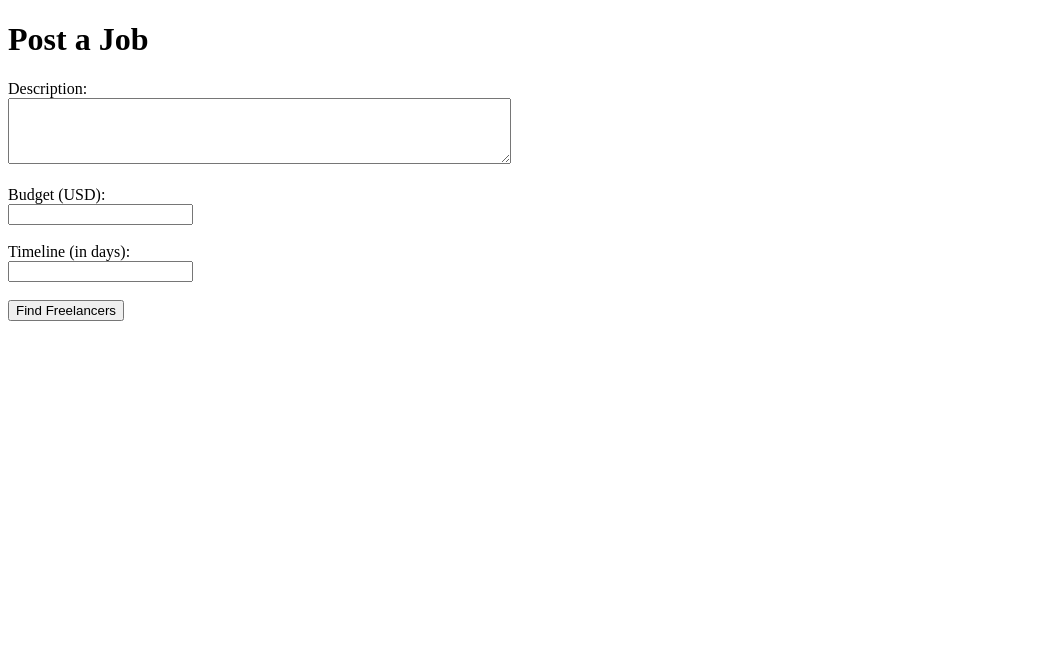
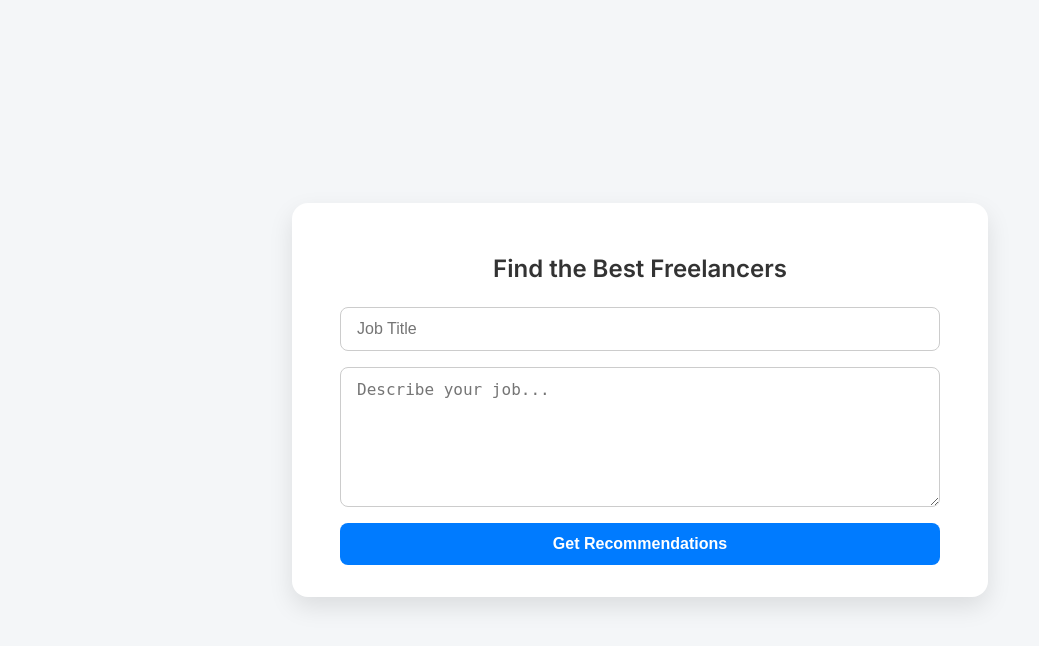
Before and after one commit to misbah17311/Freelance_Recommendor, a FastAPI app: page / in a window 1280 px wide. Shown: the top 646 px of the page, without its empty margins (0-1039 px from the left). Run offline with FastAPI, Linux system fonts and the light colour scheme.

Commit message:
Update form.html

```diff
--- a/templates/form.html
+++ b/templates/form.html
@@ -1,21 +1,31 @@
 <!DOCTYPE html>
-<html>
+<html lang="en">
 <head>
-    <title>Freelancer Finder</title>
+    <meta charset="UTF-8">
+    <title>Freelancer Recommender</title>
+    <link rel="stylesheet" href="/static/style.css">
 </head>
 <body>
-    <h1>Post a Job</h1>
-    <form method="post" action="/recommend">
-        <label>Description:</label><br>
-        <textarea name="description" rows="4" cols="60" required></textarea><br><br>
+    <div class="container">
+        <h2>Find the Best Freelancers</h2>
+        <form action="/recommend" method="post">
+            <input type="text" name="job_title" placeholder="Job Title" required>
+            <textarea name="job_description" rows="6" placeholder="Describe your job..." required></textarea>
+            <button type="submit">Get Recommendations</button>
+        </form>
 
-        <label>Budget (USD):</label><br>
-        <input type="number" name="budget_in_dollars" required><br><br>
-
-        <label>Timeline (in days):</label><br>
-        <input type="number" name="timeline_days" required><br><br>
-
-        <input type="submit" value="Find Freelancers">
-    </form>
+        {% if recommendations %}
+        <div class="recommendations">
+            <h3>Top Freelancers for: {{ job_title }}</h3>
+            <ul>
+                {% for freelancer in recommendations %}
+                <li>
+                    <strong>{{ freelancer.name }}</strong> — Skills: {{ freelancer.skills | join(', ') }}
+                </li>
+                {% endfor %}
+            </ul>
+        </div>
+        {% endif %}
+    </div>
 </body>
 </html>
```
